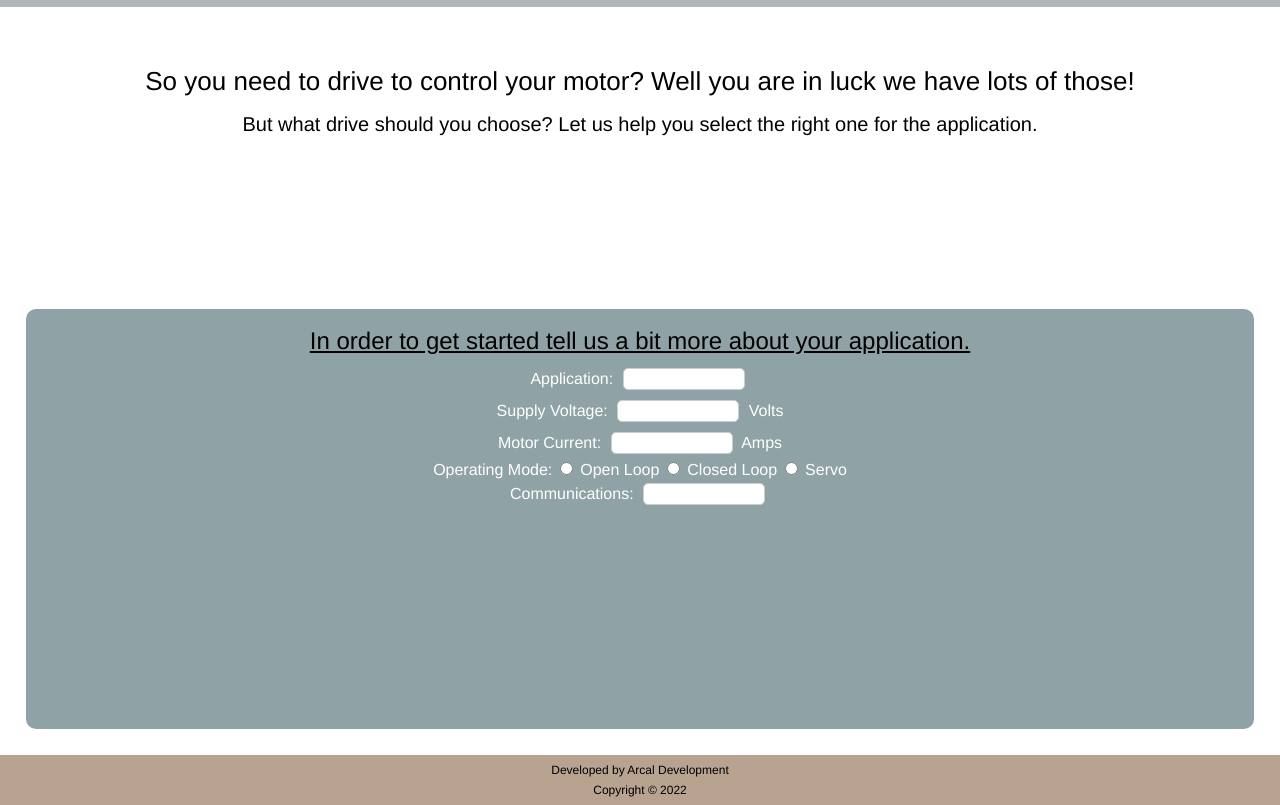
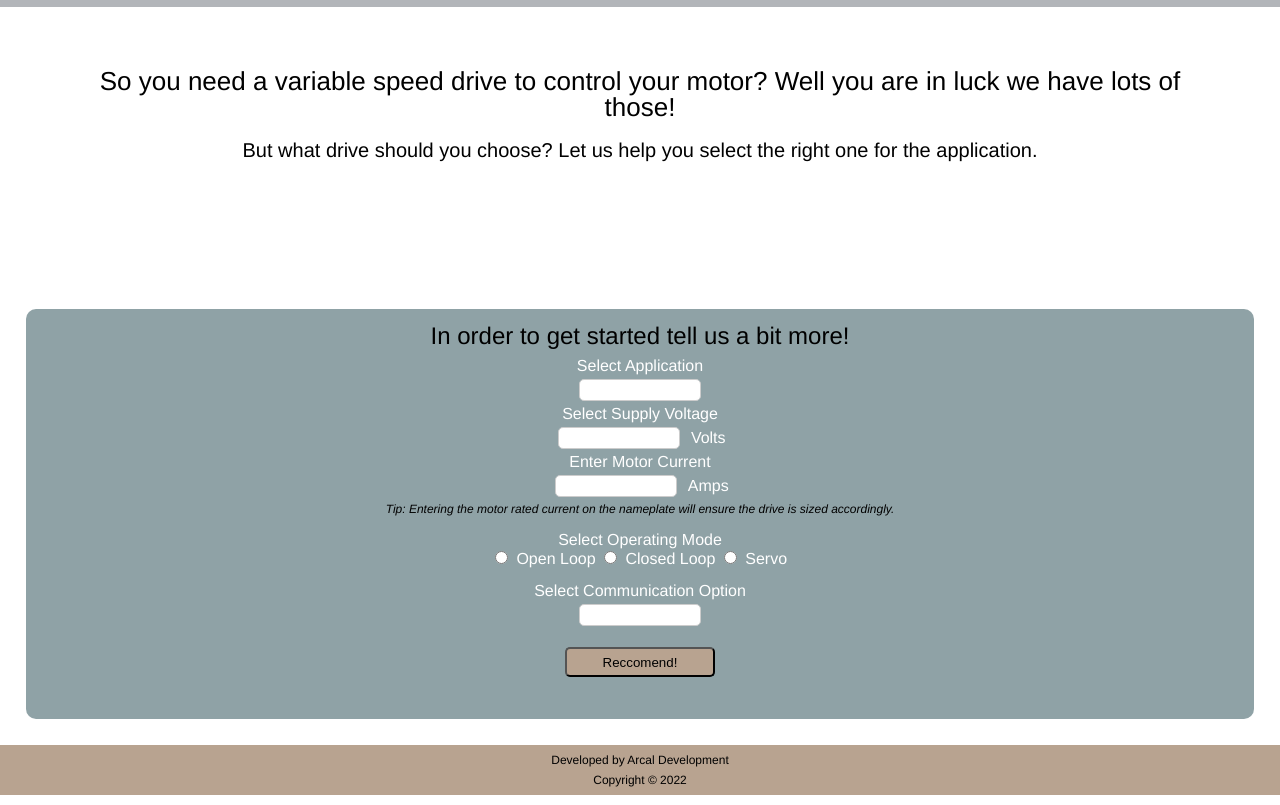
Before and after one commit to ArcalDev/ArcalDev.github.io, a plain HTML site: page index.html in a window 1280 px wide. Shown: the part 153-958 px from the top of the page. Drawn offline with Linux system fonts and the light colour scheme.

Commit message:
git commit -m

```diff
--- a/index.html
+++ b/index.html
@@ -24,16 +24,18 @@
     <!-- Main Section -->
     <main>
         <div id="banner">
-            <h1>So you need to drive to control your motor? Well you are in luck we have lots of those!</h1>
+            <h1>So you need a variable speed drive to control your motor? Well you are in luck we have lots of those!</h1>
             <p>But what drive should you choose? Let us help you select the right one for the application.</p>
         </div>
         <div id="workspace">
-            <h2>In order to get started tell us a bit more about your application.</h2>
+            <h2>In order to get started tell us a bit more!</h2>
 
             <!-- Application Select -->
-            <label for="application">Application:</label>
+            <label for="application">Select Application</label>
+            <br>
             <input id="application" name="application" type="text" required list="app-list">
             <datalist id="app-list">
+                <option value="Not Sure"></option>
                 <option value="Pump"></option>
                 <option value="Fan"></option>
                 <option value="Fly-wheel"></option>
@@ -41,7 +43,8 @@
             <br>
 
             <!-- Voltage Select -->
-            <label for="voltage">Supply Voltage:</label>
+            <label for="voltage">Select Supply Voltage</label>
+            <br>
             <input id="voltage" name="voltage" type="text" required list="volt-list">
             <datalist id="volt-list">
                 <option value="230"></option>
@@ -53,13 +56,17 @@
             <br>
 
             <!-- Motor Current Select -->
-            <label for="current">Motor Current:</label>
+            <label for="current">Enter Motor Current</label>
+            <br>
             <input id="current" name="current" type="number" required min="1" max="1800">
             <label for="current">Amps</label>
             <br>
+            <p id="tip">Tip: Entering the motor rated current on the nameplate will ensure the drive is sized accordingly.</p>
+            <br>
 
             <!-- Mode Select -->
-            <span>Operating Mode:</span>
+            <span>Select Operating Mode</span>
+            <br>
             <input id="ol" type="radio" name="mode" value="ol" required>
             <label for="ol">Open Loop</label>
             <input id="rfc" type="radio" name="mode" value="rfc" required>
@@ -67,9 +74,11 @@
             <input id="rfs" type="radio" name="mode" value="rfs" required>
             <label for="rfs">Servo</label>
             <br>
+            <br>
 
             <!-- Coms Option Select -->
-            <label for="comms">Communications:</label>
+            <label for="comms">Select Communication Option</label>
+            <br>
             <input id="comms" name="comms" type="text" required list="comms-list">
             <datalist id="comms-list">
                 <option value="None"></option>
@@ -79,6 +88,10 @@
             </datalist>
             <br>
 
+            <br>
+            <button id="button" type="button">
+                Reccomend!
+            </button>
         </div>
     </main>
 
--- a/resources/css/index.css
+++ b/resources/css/index.css
@@ -72,7 +72,7 @@ header .logo {
 #workspace {
   position: relative;
   height: 400px;
-  padding: 10px;
+  padding: 5px;
   background-color: #8fa2a6;
   background-size: cover;
   text-align: center;
@@ -82,8 +82,14 @@ header .logo {
 }
 #workspace h2 {
   padding: 10px;
-  text-decoration: underline;
   font-size: 24px;
+}
+label {
+  color: white;
+  padding: 1px;
+}
+span {
+  color: white;
 }
 input[type="text"], input[type="number"] {
   min-height: 20px;
@@ -96,11 +102,17 @@ input[type="text"], input[type="number"] {
 input[type="radio"] {
   margin: 3px;
 }
-label {
-  color: white;
+#tip {
+  font-size: 12px;
+  font-style: italic;
+  color: #000000;
+  padding: 1px;
 }
-span {
-  color: white;
+#button {
+  width: 150px;
+  height: 30px;
+  border-radius: 5px;
+  background-color: #b8a390;
 }
 
 /* Footer */
```
